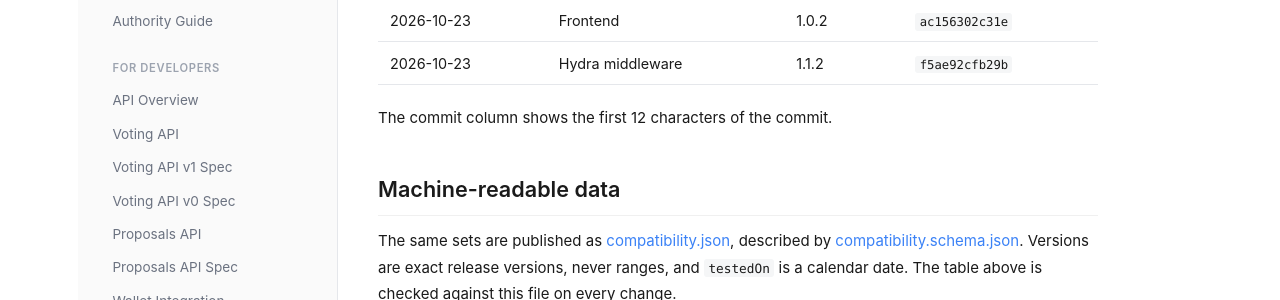
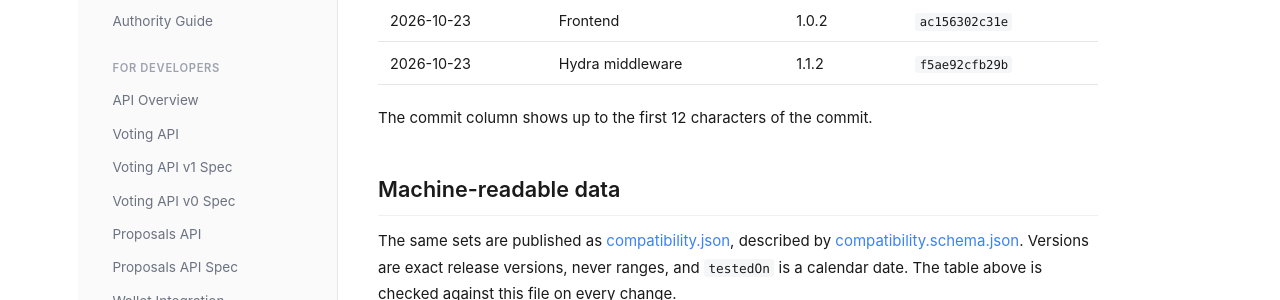
Before and after one commit to lerna-labs/ekklesia-docs, a Jekyll site: the page built from compatibility/index.md, in a window 1280 px wide and 900 px high, scrolled down 332 px. Shown: the part 362-662 px from the top of the window. Built offline with Jekyll 4.4.1, drawn with Linux system fonts in a browser that asks for light colours.

```diff
--- a/compatibility/index.md
+++ b/compatibility/index.md
@@ -31,7 +31,7 @@ part of a set.
 
 <!-- compatibility-table:end -->
 
-The commit column shows the first 12 characters of the commit.
+The commit column shows up to the first 12 characters of the commit.
 
 ## Machine-readable data
 
```
Also changed, not shown: compatibility/compatibility.schema.json (+7 -2 lines), .github/scripts/check-compatibility.mjs.
